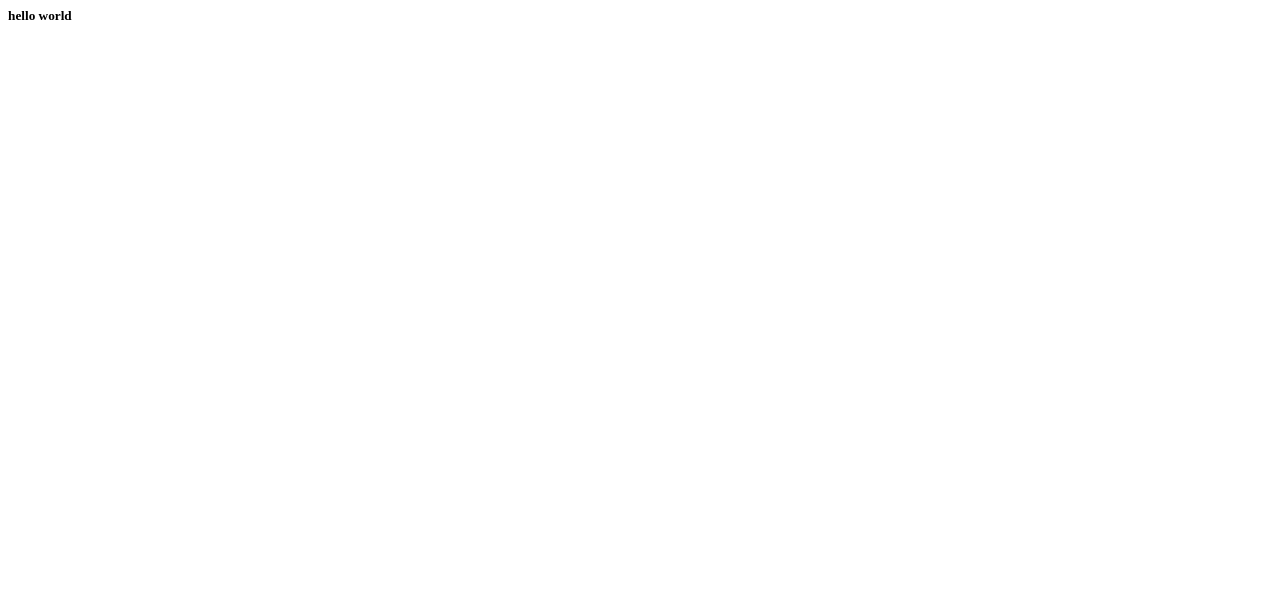
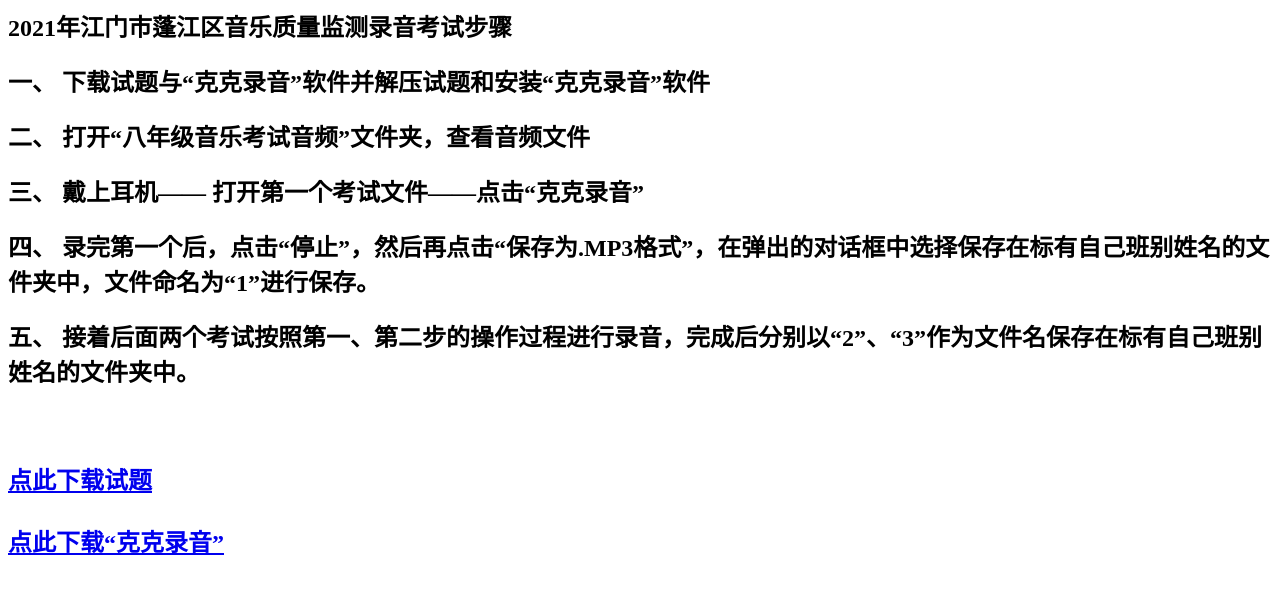
Before and after one commit to 8888888888888888888888888888888888/8888888888888888888888888888888888.github.io, a plain HTML site: page index.html in a window 1280 px wide. Drawn offline with Linux system fonts and the light colour scheme.

Commit message:
Update index.html

```diff
--- a/index.html
+++ b/index.html
@@ -1 +1,18 @@
-<h5>hello world<h5>
+<html>
+<head>
+<title>音乐抽测</title>
+</head>
+<body>
+<h2>2021年江门市蓬江区音乐质量监测录音考试步骤<h2>
+
+<h2>一、    	下载试题与“克克录音”软件并解压试题和安装“克克录音”软件<h2>
+<h2>二、	打开“八年级音乐考试音频”文件夹，查看音频文件<h2>
+<h2>三、	戴上耳机—— 打开第一个考试文件——点击“克克录音”<h2>
+<h2>四、	录完第一个后，点击“停止”，然后再点击“保存为.MP3格式”，在弹出的对话框中选择保存在标有自己班别姓名的文件夹中，文件命名为“1”进行保存。<h2>
+<h2>五、	接着后面两个考试按照第一、第二步的操作过程进行录音，完成后分别以“2”、“3”作为文件名保存在标有自己班别姓名的文件夹中。<h2>
+<br><br>
+<a href="八年级音乐考试音频.zip">点此下载试题</a>
+<br><br>
+<a href="克克MP3录音软件_1.5.exe">点此下载“克克录音”</a>
+</body>
+</html>
```
